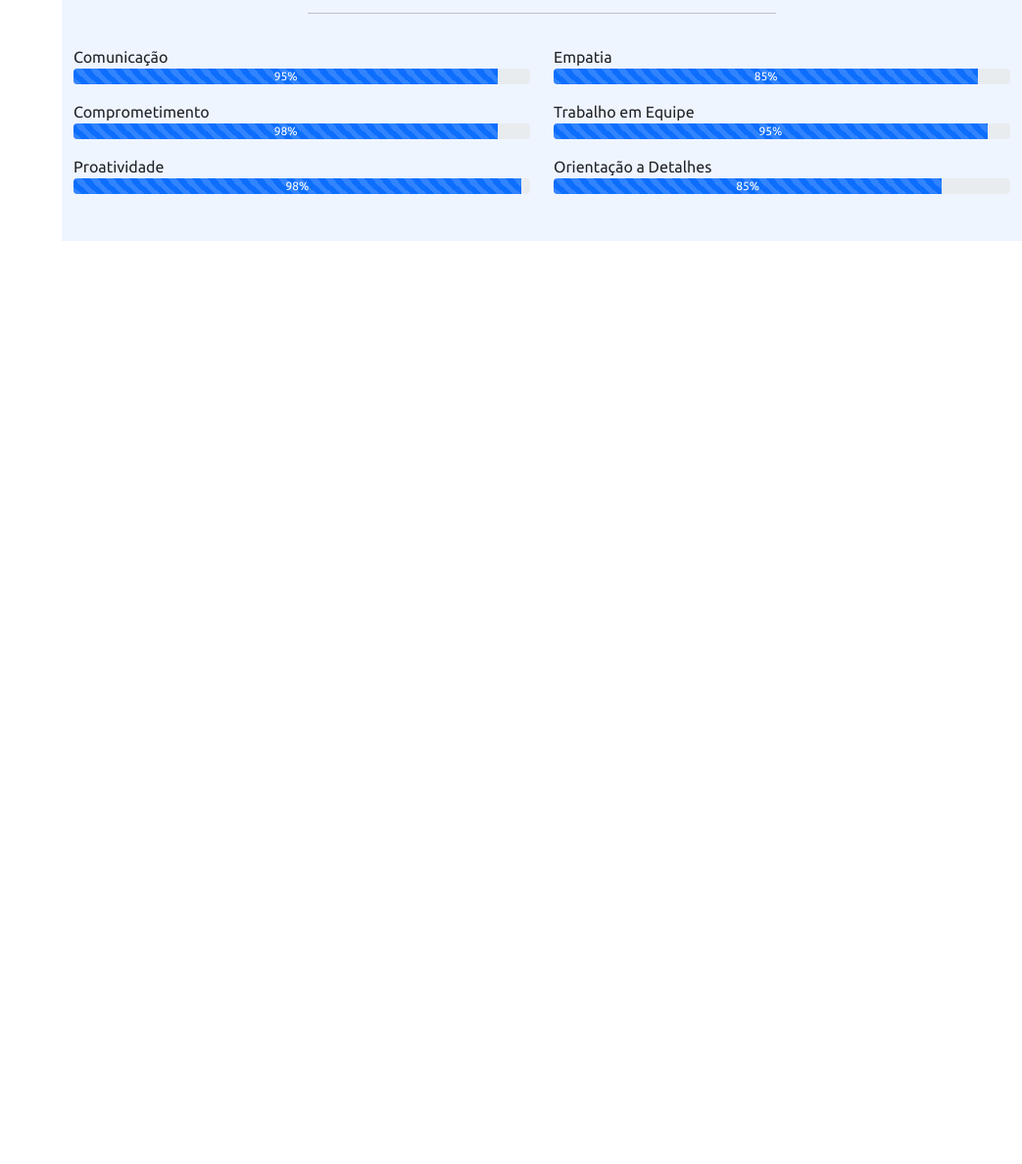
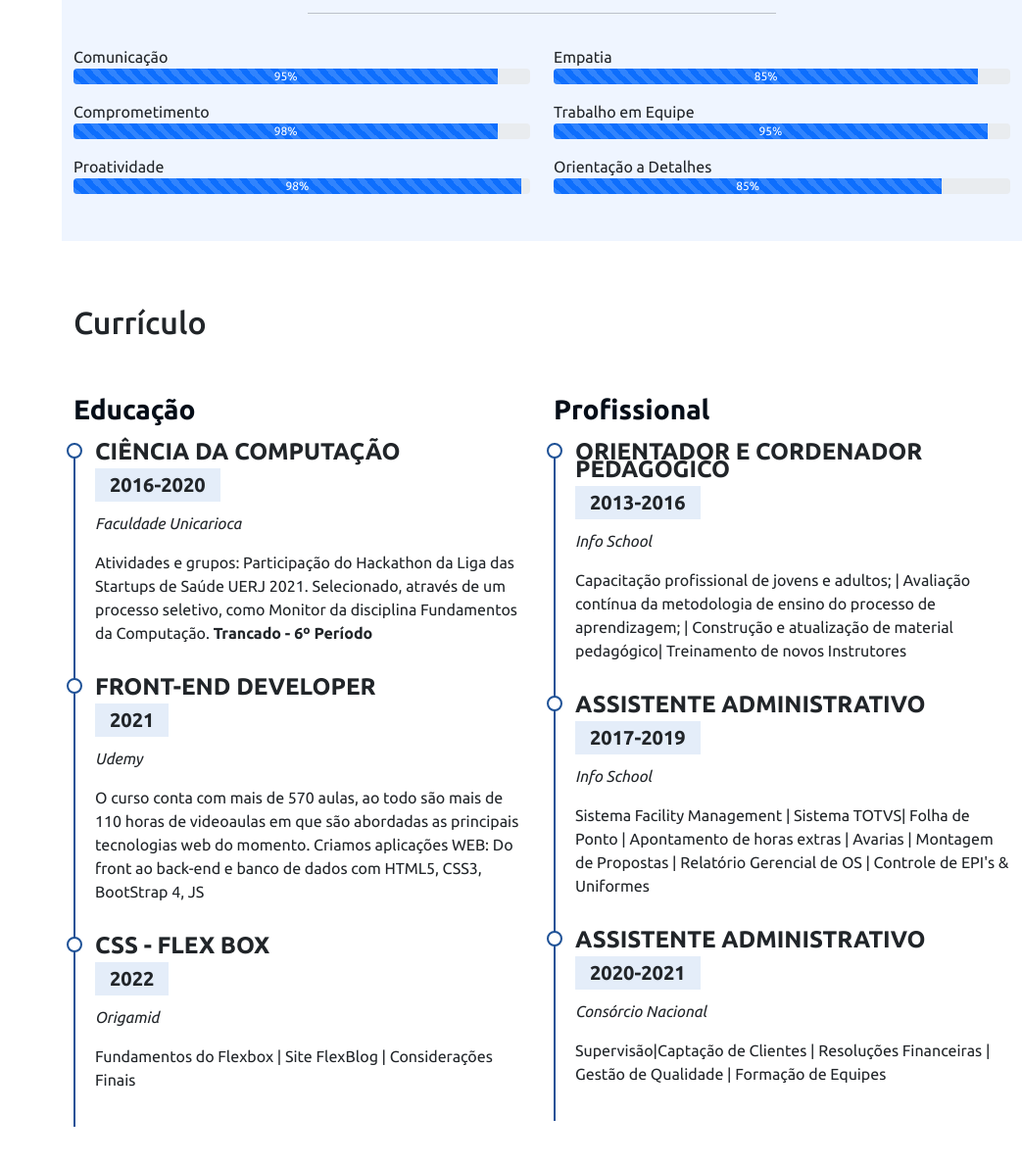
Before and after one commit to oficialjeffs/Portif-lio-MVC, a plain HTML site: page Templates/index.html in a window 1280 px wide. Shown: the part 2172-3360 px from the top of the page at 98% size, without its empty margins (237-1280 px from the left). Before the commit the page ends 2418 px from the top, so only its background shows below. Drawn offline with nearby package versions, Linux system fonts and the light colour scheme.

Commit message:
Seção Currículo Finalizado

```diff
--- a/Templates/index.html
+++ b/Templates/index.html
@@ -18,8 +18,7 @@
 
     <i class="bi bi-list menu-mobile"></i>
 
-    <aside id="header">
-        <!--Barra Lateral-->
+    <aside id="header"> <!--Barra Lateral-->
         <section class="profile">
             <img src="../static/img/perfil1.jpg" alt="Foto do Jeff">
             <h1>Jefferson Santos</h1>
@@ -52,13 +51,13 @@
                         Habilidades</a>
                 </li>
                 <li class="nav-item">
-                    <a class="nav-link" href="#"><i class="bi bi-file-earmark" aria-hidden="true"></i> Currículo</a>
+                    <a class="nav-link" href="#curriculo"><i class="bi bi-file-earmark" aria-hidden="true"></i> Currículo</a>
                 </li>
                 <li class="nav-item">
-                    <a class="nav-link" href="#"><i class="bi bi-collection" aria-hidden="true"></i> Portifólio</a>
+                    <a class="nav-link" href="#portifolio"><i class="bi bi-collection" aria-hidden="true"></i> Portifólio</a>
                 </li>
                 <li class="nav-item">
-                    <a class="nav-link" href="#"><i class="bi bi-envelope" aria-hidden="true"></i> Contato</a>
+                    <a class="nav-link" href="#contato"><i class="bi bi-envelope" aria-hidden="true"></i> Contato</a>
                 </li>
             </ul>
         </nav>
@@ -325,6 +324,74 @@
             </div>
         </section>
 
+        <section class="mt-5 cv" id="curriculo">
+
+            <div class="container pb-5">
+                <h2 class="pt-3 pb-4" >Currículo</h2>
+                <div class="row">
+                    <div class="col-md-6"> <!--Educação-->
+                        <h3 class="cv-title">Educação</h3>
+
+                        <div class="cv-item">
+                            <h4>Ciência da Computação</h4>                                                        <!--Nome do curso-->
+                            <h5>2016-2020</h5>                                                                    <!--Data-->
+                            <p><em> Faculdade Unicarioca</em></p>                                                 <!--Instituição de ensino-->
+                            <p> Atividades e grupos: Participação do Hackathon da Liga das Startups de
+                                Saúde UERJ 2021. Selecionado, através de um processo seletivo, como Monitor
+                                da disciplina Fundamentos da Computação. <strong> Trancado - 6º Período</p></strong>   <!--Descrição-->
+                        </div>
+
+                        <div class="cv-item">
+                            <h4>Front-end Developer</h4>                                                     <!--Nome do curso-->
+                            <h5>2021</h5>                                                                    <!--Data-->
+                            <p><em>Udemy</em></p>                                                            <!--Instituição de ensino-->
+                            <p>O curso conta com mais de 570 aulas, ao todo são mais de 110 horas
+                            de videoaulas em que são abordadas as principais tecnologias web do momento.
+                            Criamos aplicações WEB: Do front ao back-end e banco de dados com HTML5, CSS3, BootStrap 4, JS</p> <!--Descrição-->
+                        </div>
+
+                        <div class="cv-item">
+                            <h4>CSS - Flex Box</h4>                                                  <!--Nome do curso-->
+                            <h5>2022</h5>                                                            <!--Data-->
+                            <p><em>Origamid</em></p>                                                 <!--Instituição de ensino-->
+                            <p>Fundamentos do Flexbox | Site FlexBlog | Considerações Finais</p>     <!--Descrição-->
+                        </div>
+                    </div>
+
+                    <div class="col-md-6"> <!--Profissional-->
+                        <h3 class="cv-title">Profissional</h3>
+
+                        <div class="cv-item">
+                            <h4>Orientador e Cordenador Pedagógico</h4>                                                  <!--Cargo-->
+                            <h5>2013-2016</h5>                                                                           <!--Data-->
+                            <p><em>Info School</em></p>                                                                  <!--Empresa-->
+                            <p>   Capacitação profissional de jovens e adultos;
+                                | Avaliação contínua da metodologia de ensino do processo de aprendizagem;
+                                | Construção e atualização de material pedagógico| Treinamento de novos Instrutores</p>  <!--Descrição-->
+                        </div>
+
+                        <div class="cv-item">
+                            <h4>Assistente administrativo</h4>                                                           <!--Cargo-->
+                            <h5>2017-2019</h5>                                                                           <!--Data-->
+                            <p><em>Info School</em></p>                                                                  <!--Empresa-->
+                            <p> Sistema Facility Management
+                                | Sistema TOTVS| Folha de Ponto | Apontamento de horas extras | Avarias
+                                | Montagem de Propostas | Relatório Gerencial de OS | Controle de EPI's & Uniformes</p>  <!--Descrição-->
+                        </div>
+
+                        <div class="cv-item">
+                            <h4>Assistente administrativo</h4>                                                           <!--Cargo-->
+                            <h5>2020-2021</h5>                                                                           <!--Data-->
+                            <p><em>Consórcio Nacional</em></p>                                                           <!--Empresa-->
+                            <p> Supervisão|Captação de Clientes | Resoluções Financeiras | Gestão de Qualidade |
+                                 Formação de Equipes</p>                                                                 <!--Descrição-->
+                        </div>
+                    </div>
+                </div>
+
+            </div>
+
+        </section>
     </main>
 
 
--- a/static/style.css
+++ b/static/style.css
@@ -198,6 +198,7 @@ i.menu-mobile{ /*Menu Responsivo*/
 
 @media(max-width: 1024px){ /*Responsividade*/
 
+    /*Menu Lateral*/
     #header {
 
         left: -300px;
@@ -210,6 +211,7 @@ i.menu-mobile{ /*Menu Responsivo*/
 
     }
 
+    /*Home*/
     section#inicio h2{
 
         font-size: 3.5rem;
@@ -250,13 +252,65 @@ i.menu-mobile{ /*Menu Responsivo*/
 
 }
 
+/*Habilidades*/
 .img-fluid {
     border-radius: 50%;
 }
 
-/*Habilidades*/
+
 .section-bg{
 
     background-color: #eff5ff; /*Plano de fundo da seção Habilidades*/
 
 }
+
+
+/*Currículo*/
+.cv .cv-title{
+
+    font-weight: 700;
+    margin-top: 20px;
+    margin-bottom: 20px;
+    color: #050d18;
+}
+
+.cv .cv-item{
+
+    padding: 0 0 20px 20px;
+    margin-top: -2px;
+    border-left: 2px solid #1f5297;
+    position: relative;
+
+}
+
+.cv .cv-item h4{
+
+    line-height: 18px;
+    font-weight: 600;
+    text-transform: uppercase;
+
+}
+
+.cv .cv-item h5{
+
+    background: #e4edf9;
+    padding: 5px 15px;
+    display: inline-block;
+    font-weight: 600;
+    margin-bottom: 10px;
+
+}
+
+.cv .cv-item::before {
+
+    content:"";
+    position: absolute;
+    top: 0;
+    left:-9px;
+    width: 16px;
+    height: 16px;
+    border: 2px solid #1f5297;
+    background: #fff;
+    border-radius: 50%;
+
+}
```
